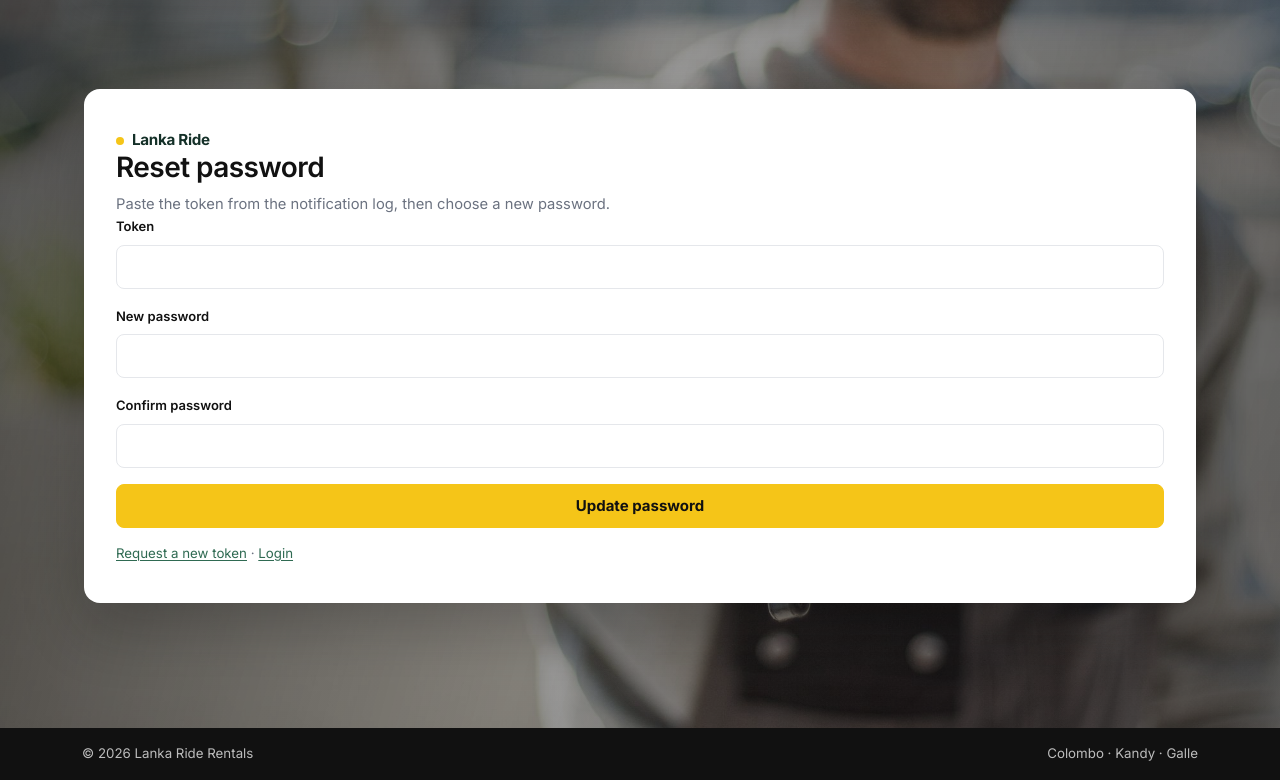
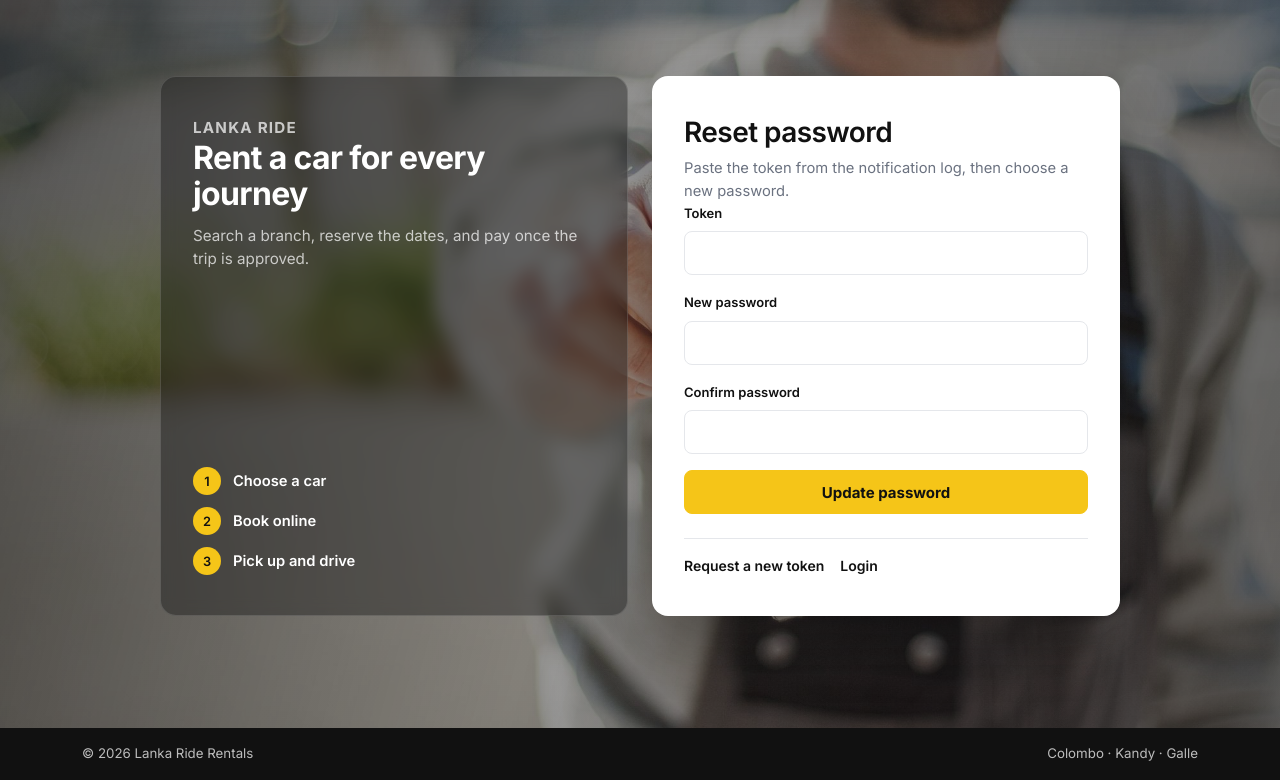
Before and after one commit to IT25102266/lanka-ride, a Java web app: page /reset-password in a window 1280 px wide. Shown: the part 72-852 px from the top of the page. Run offline with Spring Boot 4, a stand-in JSP engine, Linux system fonts and the light colour scheme; data that the repository does not hold is empty; some of the project's set-up classes (security, data sources, template engines, error pages and the like) are left out, and stand-ins take their place; some libraries are stand-ins or nearby versions.

Commit message:
Place the account forms on the keys photo.
Login, register, and password recovery keep the same fields and actions.

Co-authored-by: Cursor <cursoragent@cursor.com>

```diff
--- a/src/main/webapp/WEB-INF/views/auth/reset-password.jsp
+++ b/src/main/webapp/WEB-INF/views/auth/reset-password.jsp
@@ -4,8 +4,20 @@
 <jsp:include page="/WEB-INF/views/layout/header.jsp"/>
 
 <div class="auth-wrap">
-    <div class="auth-panel">
-        <div class="brand-mark mb-3 d-inline-flex">Lanka Ride</div>
+    <div class="auth-shell">
+        <aside class="auth-aside">
+            <div>
+                <p class="auth-kicker">Lanka Ride</p>
+                <h2>Rent a car for every journey</h2>
+                <p>Search a branch, reserve the dates, and pay once the trip is approved.</p>
+            </div>
+            <ol class="auth-steps">
+                <li><span>1</span> Choose a car</li>
+                <li><span>2</span> Book online</li>
+                <li><span>3</span> Pick up and drive</li>
+            </ol>
+        </aside>
+        <div class="auth-panel">
         <h1>Reset password</h1>
         <p class="page-lead mb-3">Paste the token from the notification log, then choose a new password.</p>
         <c:if test="${not empty error}">
@@ -14,23 +26,24 @@
         <form method="post" action="<c:url value='/reset-password'/>">
             <input type="hidden" name="${_csrf.parameterName}" value="${_csrf.token}"/>
             <div class="mb-3">
-                <label class="form-label">Token</label>
-                <input class="form-control" name="token" value="${token}" required/>
+                <label class="form-label" for="token">Token</label>
+                <input id="token" class="form-control" name="token" value="${token}" required/>
             </div>
             <div class="mb-3">
-                <label class="form-label">New password</label>
-                <input class="form-control" type="password" name="password" required minlength="8" maxlength="80"/>
+                <label class="form-label" for="password">New password</label>
+                <input id="password" class="form-control" type="password" name="password" required minlength="8" maxlength="80"/>
             </div>
             <div class="mb-3">
-                <label class="form-label">Confirm password</label>
-                <input class="form-control" type="password" name="confirmPassword" required/>
+                <label class="form-label" for="confirmPassword">Confirm password</label>
+                <input id="confirmPassword" class="form-control" type="password" name="confirmPassword" required/>
             </div>
             <button class="btn btn-primary w-100" type="submit">Update password</button>
         </form>
-        <p class="small text-muted mt-3 mb-0">
+        <p class="auth-links">
             <a href="<c:url value='/forgot-password'/>">Request a new token</a>
-            · <a href="<c:url value='/login'/>">Login</a>
+            <a href="<c:url value='/login'/>">Login</a>
         </p>
+        </div>
     </div>
 </div>
 
```
Also changed, not shown: src/main/webapp/WEB-INF/views/auth/forgot-password.jsp (+19 -6 lines), src/main/webapp/WEB-INF/views/auth/login.jsp (+20 -8 lines), src/main/webapp/WEB-INF/views/auth/register.jsp (+16 -4 lines).
